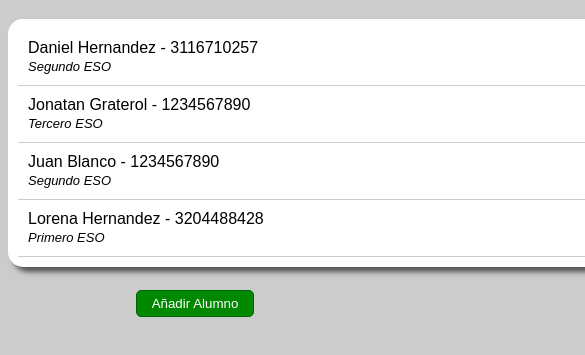
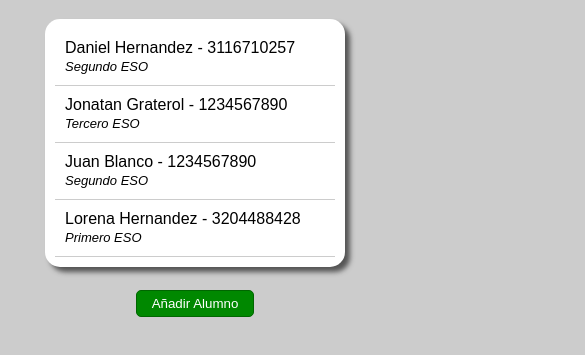
Before and after one commit to daguiheso/Agenda-Alumnos, a plain HTML site: page index.html in a window 390 px wide. Shown: the part 61-416 px from the top of the page, 585 px wide, since content can reach past the window. Drawn offline with Linux system fonts and the light colour scheme.

Commit message:
Responsive Design of div List Students

```diff
--- a/index.html
+++ b/index.html
@@ -2,6 +2,7 @@
 <html lang="en" ng-app>
 <head>
 	<meta charset="UTF-8">
+    <meta name="viewport" content="width=device-width, initial-scale=1">
 	<title>Agenda Alumnos</title>
 	<link rel="stylesheet" type="text/css" href="styles.css">
 </head>
--- a/styles.css
+++ b/styles.css
@@ -20,7 +20,7 @@ h1{
 }
 
 .wrapper{
-	width: 650px;
+	width: 800px;
 	margin: 0 auto;
 	box-shadow: 5px 5px 5px #555;
 	background: #fff;
@@ -49,3 +49,27 @@ button{
 button:hover{
 	background: #0A0;
 }
+
+@media screen and (max-width: 1000px){
+	.wrapper{
+		width: 700px;
+	}
+}
+
+@media screen and (max-width: 768px){
+	.wrapper{
+		width: 500px;
+	}
+}
+
+@media screen and (max-width: 768px){
+	.wrapper{
+		width: 360px;
+	}
+}
+
+@media screen and (max-width: 420px){
+	.wrapper{
+		width: 280px;
+	}
+}
```
